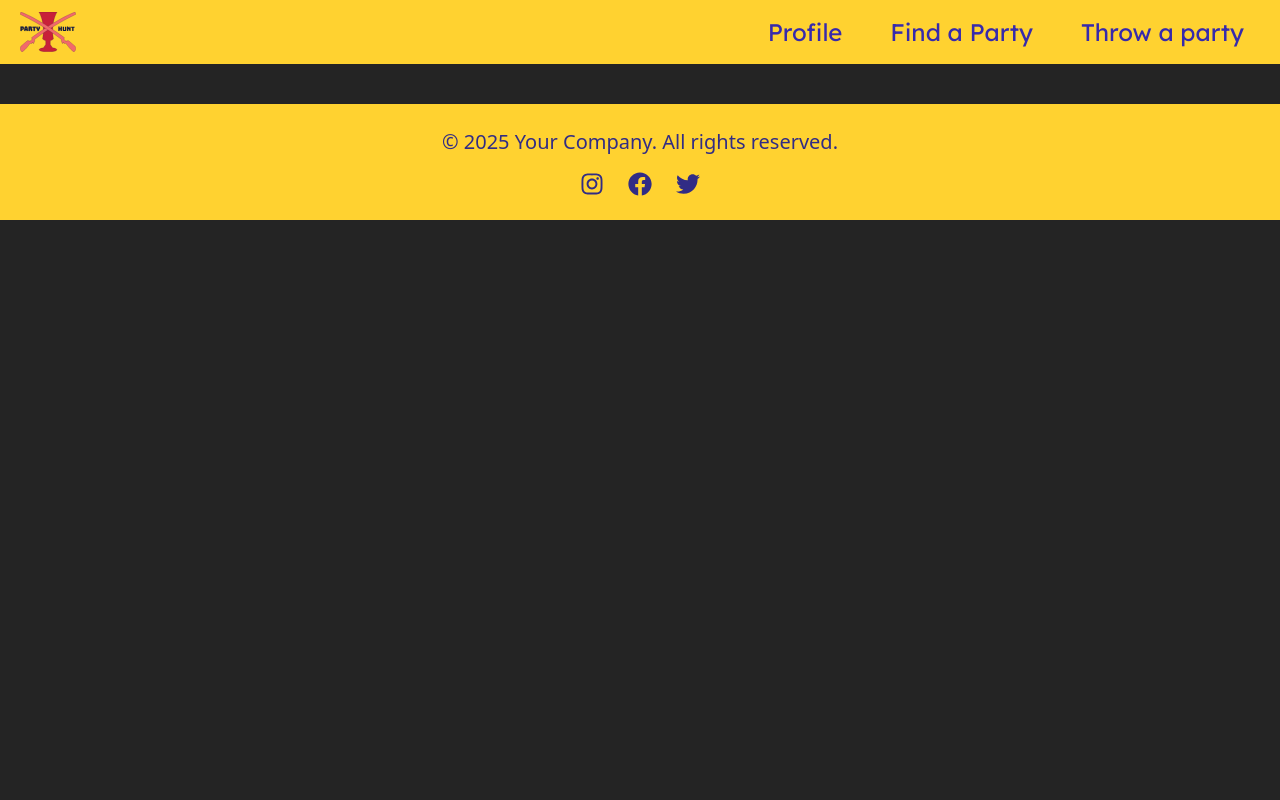
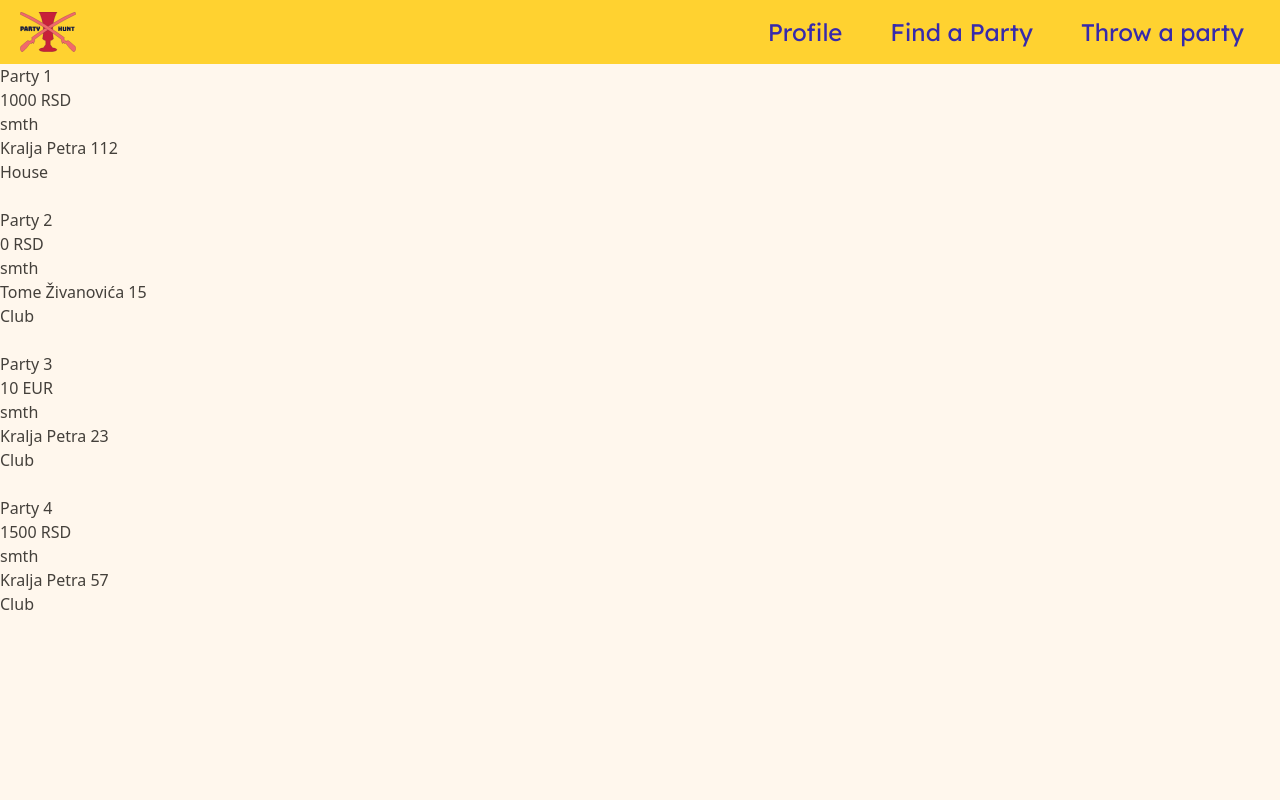
Before and after one commit to AleksandaPrpa/Party-Hunt, a React (Vite) app: page /findAParty in a window 1280 px wide. Shown: the top 800 px of the page. Built offline with nearby package versions, Linux system fonts and the light colour scheme.

Commit message:
Dodata je map funkcija za ucitavanje vec postojecih zurki

```diff
--- a/src/Components/Footer/Footer.jsx
+++ b/src/Components/Footer/Footer.jsx
@@ -5,7 +5,7 @@ function Footer() {
   const currentYear = new Date().getFullYear();
 
   return (
-    <footer className="bg-amber-300 py-6 mt-10">
+    <footer className="bg-amber-300 py-6 ">
       <div className="container mx-auto text-center">
         <p className="text-xl text-indigo-900">
           © {currentYear} Your Company. All rights reserved.
--- a/src/Pages/FindAParty.jsx
+++ b/src/Pages/FindAParty.jsx
@@ -1,5 +1,52 @@
+const FakePartyList = [
+  {
+    name: "Party 1",
+    ticket_price: 1000,
+    currency: "RSD",
+    theme: "smth",
+    location: "Kralja Petra 112",
+    type: "House",
+  },
+  {
+    name: "Party 2",
+    ticket_price: 0,
+    currency: "RSD",
+    theme: "smth",
+    location: "Tome Živanovića 15",
+    type: "Club",
+  },
+  {
+    name: "Party 3",
+    ticket_price: 10,
+    currency: "EUR",
+    theme: "smth",
+    location: "Kralja Petra 23",
+    type: "Club",
+  },
+  {
+    name: "Party 4",
+    ticket_price: 1500,
+    currency: "RSD",
+    theme: "smth",
+    location: "Kralja Petra 57",
+    type: "Club",
+  },
+];
 function FindAParty() {
-  return <div></div>;
+  return (
+    <div className="h-screen bg-orange-50 text-stone-700">
+      {FakePartyList.map((party) => (
+        <div key={party.name}>
+          <h1>{party.name}</h1>
+          <h2>{party.ticket_price + " " + party.currency}</h2>
+          <h2>{party.theme}</h2>
+          <h2>{party.location}</h2>
+          <h2>{party.type}</h2>
+          <br />
+        </div>
+      ))}
+    </div>
+  );
 }
 
 export default FindAParty;
```
